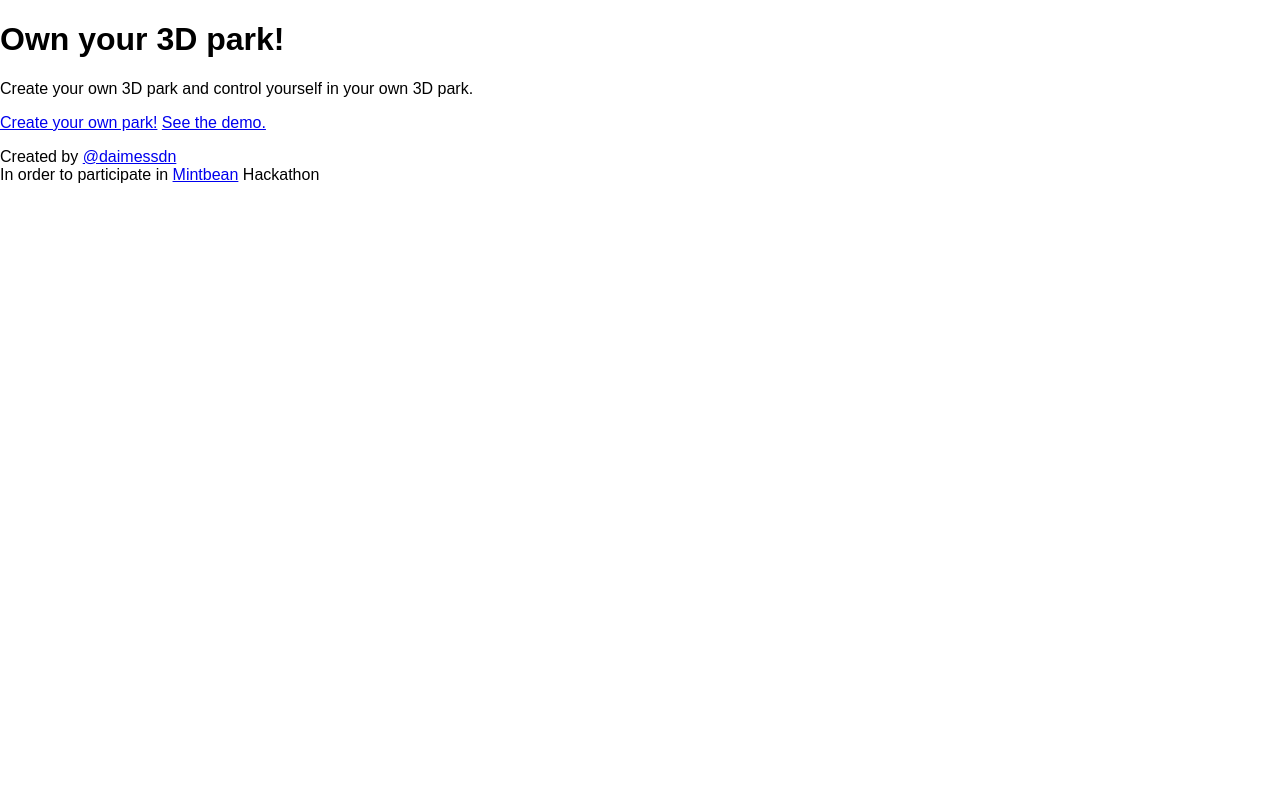
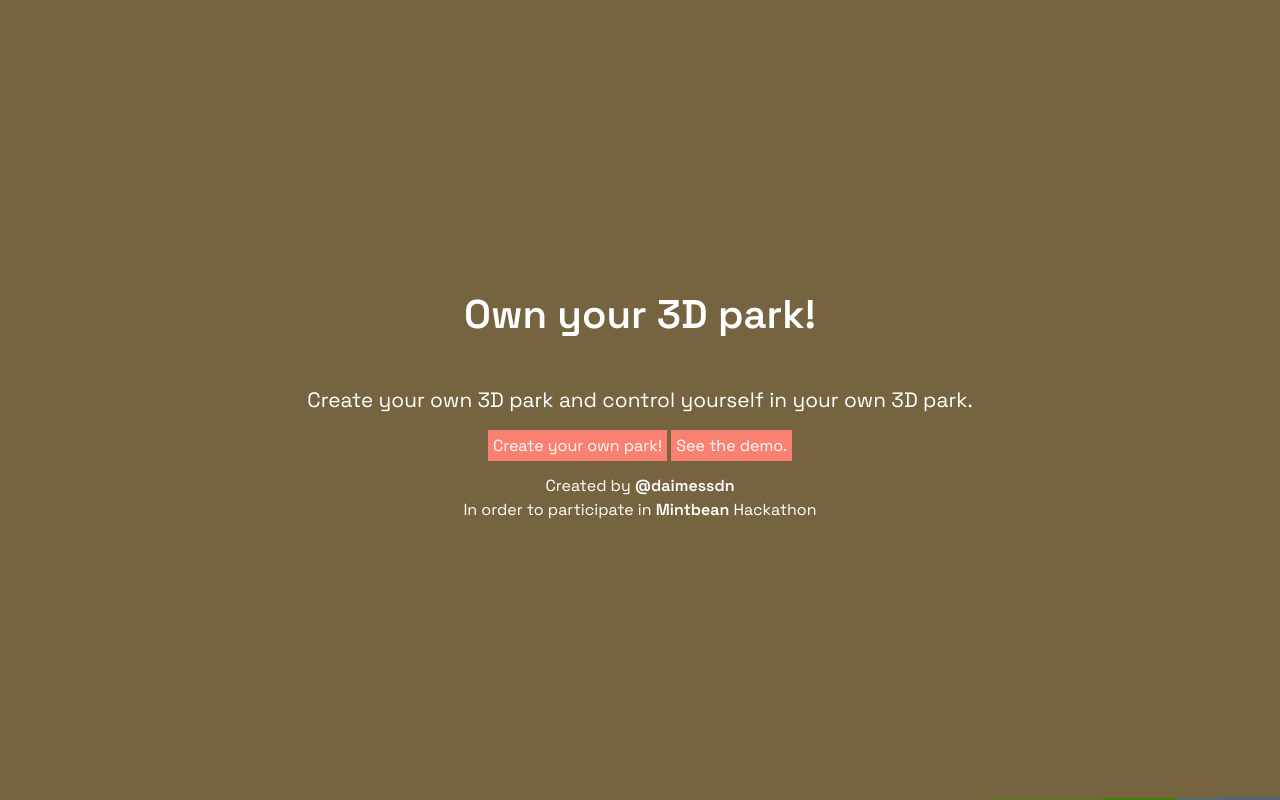
Before and after one commit to daimessdn/park-creation-3d, a plain HTML site: page index.html in a window 1280 px wide. Drawn offline with Linux system fonts and the light colour scheme.

Commit message:
resolved css and js files.

```diff
--- a/main.css
+++ b/main.css
@@ -1,14 +1,64 @@
+@import url('https://fonts.googleapis.com/css2?family=Space+Grotesk:wght@400;600&display=swap');
+
 html, body {
+	height: 100%;
 	margin: 0;
 	padding: 0;
-	font-family: "Arial";
+	font-family: "Space Grotesk", sans-serif;
+}
+
+header {
+	height: 100%;
+	display: flex;
+	flex-direction: column;
+	justify-content: center;
+	align-items: center;
+
+	color: #fff;
+
+	background: linear-gradient(rgba(0, 0, 0, .5), rgba(0, 0, 0, .5)), url("demo.gif");
+	background-size: cover;
+	background-position: center center;
+}
+
+header h1 {
+	font-size: 2.5em;
+}
+
+header p {
+	font-size: 1.3em;
+}
+
+header section > a, #helper button {
+	text-decoration: none;
+	font-family: "Space Grotesk", sans-serif;
+	color: #fff;
+	border: none;
+	padding: 5px;
+	background-color: salmon;
+}
+
+header section * {
+	font-size: 1em;
+	text-align: center;
+
+	text-decoration: none;
+	line-height: 1.5;
+}
+
+p > a {
+	font-weight: bold;
+	color: white;
 }
 
 #helper {
 	position: fixed;
 	top: 8px;
 	left: 8px;
-	color: white;
+	background-color: #fff;
+	color: #000;
+	padding: 5px;
+	line-height: 1.3;
 	z-index: 10;
 }
 
@@ -25,4 +75,10 @@ form {
 form * {
 	margin: 2px;
 	font-size: 12px;
+
+	padding: 5px;
 }
+
+input, select, button {
+	border: 1px solid #000;
+}
```
Also changed, not shown: main.js (+15 -14 lines).
